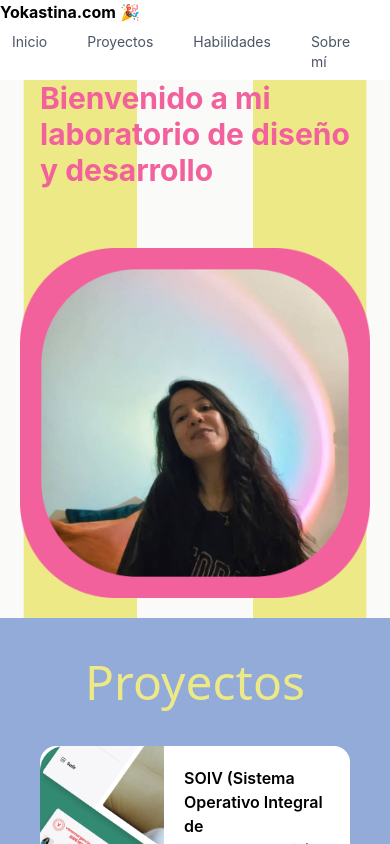
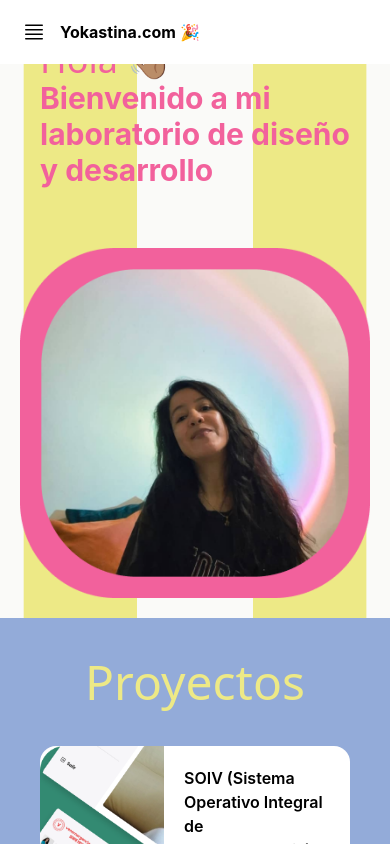
Before and after one commit to Yokaleis/Yokastina-Web-Site, a React (Vite) app: page / in a window 390 px wide. Shown: the top 844 px of the page. Built offline with nearby package versions, Linux system fonts and the light colour scheme; a web font is replaced by a local one.

Commit message:
refactor: corrección en funcionamiento del menu responsive

```diff
--- a/package.json
+++ b/package.json
@@ -11,6 +11,7 @@
   },
   "dependencies": {
     "@emailjs/browser": "^4.4.1",
+    "@headlessui/react": "^2.2.9",
     "@tailwindcss/vite": "^4.2.0",
     "react": "^19.2.0",
     "react-dom": "^19.2.0",
--- a/src/pages/Home.jsx
+++ b/src/pages/Home.jsx
@@ -10,12 +10,12 @@ import { projects } from '../mockups/proyects'
 
 //IMAGENES
 import yoSoy from './components/assets/sobremi.png'
-import { Menu } from './components/Menu'
+import { MenuPrincipal } from './components/Menu'
 
 export function Home() {
   return (
   <>
-  <Menu/>
+  <MenuPrincipal/>
   <Header/>
 
     {/* <div className='items-center m-30'>
--- a/src/pages/components/Footer.jsx
+++ b/src/pages/components/Footer.jsx
@@ -1,24 +1,29 @@
+//LIBRERIAS
+import { ScrollLink } from 'react-scroll';
+
 //ICONOS
 import { Instagram, Linkedin, Threads } from './Icons';
 
 export function Footer() {
-    return(
-        <div className="grid lg:grid-cols-2 md:grid-cols-1 gap-8 bg-amarillobanana/20 items-center text-center h-auto align-baseline p-10">
+    return (
+        <>
+    <div className=" bg-amarillobanana/20 items-center text-center h-auto align-baseline p-10">
+                <div className="grid lg:grid-cols-2 md:grid-cols-1 gap-8 mb-6">
             <div className="gid grid-cols-2 justify-center">
-              <a href="./Yoka Leis _ CV _ Ingeniera en Informática _ UI Designer _ FrontEnd _ Remoto.pdf" download className="bg-rosachicle/30 text-rosachicle font-bold text-lg mr-2 px-3 py-3 rounded-full">Descarga mi CV aquí 🤭📃✨</a>
-              <ul className="mt-10">
-                <li>Inicio</li>
-                <li>Proyectos</li>
-                <li>Habilidades</li>
-                <li>Sobre mí</li>
-                <li>Contacto</li>
-              </ul>
-              </div>
+                <a href="./Yoka Leis _ CV _ Ingeniera en Informática _ UI Designer _ FrontEnd _ Remoto.pdf" download className="bg-rosachicle/30 text-rosachicle font-bold text-lg mr-2 px-3 py-3 rounded-full">Descarga mi CV aquí 🤭📃✨</a>
+
+            </div>
             <div className="flex justify-center gap-6">
-                <a href="https://www.threads.com/@yokastina" target="_blank" rel="noopener noreferrer"><Threads/></a>
-                <a href="https://www.instagram.com/yokastina/" target="_blank" rel="noopener noreferrer"><Instagram/></a>
-                <a href="https://www.linkedin.com/in/yokaleis/" target="_blank" rel="noopener noreferrer"><Linkedin/></a>
+                <a href="https://www.threads.com/@yokastina" target="_blank" rel="noopener noreferrer"><Threads /></a>
+                <a href="https://www.instagram.com/yokastina/" target="_blank" rel="noopener noreferrer"><Instagram /></a>
+                <a href="https://www.linkedin.com/in/yokaleis/" target="_blank" rel="noopener noreferrer"><Linkedin /></a>
             </div>
         </div>
+        <div className="grid grid-cols-1 text-center">
+                <p>Todos los derechos reservados</p>
+            </div>
+
+    </div>
+        </>
     )
 }
--- a/src/pages/components/Menu.jsx
+++ b/src/pages/components/Menu.jsx
@@ -1,41 +1,127 @@
 import { Link } from 'react-router-dom'
 import { Link as ScrollLink } from 'react-scroll'
+import { MenuButton, MenuItem, MenuItems, Menu } from '@headlessui/react';
 
-export function Menu() {
+
+export function MenuPrincipal() {
   return (
     <>
       <nav className="fixed top-0 left-0 w-full z-50 bg-white after:pointer-events-none after:absolute after:inset-x-0 after:bottom-0 after:h-px after:bg-white/10">
-        <div className="grid lg:grid-cols-[40%_60%] md:grid-cols-2 items-center lg:h-16 sm:h-20">
-          <div className="lg:ml-10 sm:text-center">
-            <span className="font-bold">Yokastina.com 🎉</span>
-          </div>
-          <div className="flex space-x-4 sm:justify-center">
-            {/* <!-- Current: "bg-gray-950/50 text-white", Default: "text-gray-300 hover:bg-white/5 hover:text-white" --> */}
-            <a href="#" className="px-3 py-2 text-sm">
+        <div className="mx-auto px-2 sm:px-6 lg:px-8">
+
+          <div className='flex h-16 items-center'>
+
+            <div className="inset-y-0 left-0 flex items-center sm:hidden">
+              {/* <!-- Mobile menu button--> */}
+              <button type="button" className=" items-center justify-center rounded-md p-2 text-gray-400 hover:bg-white/5 hover:text-white focus:outline-2 focus:-outline-offset-1 focus:outline-indigo-500">
+                <Menu>
+                  <MenuButton className="inline-flex items-center gap-2 rounded-md bg-transparent px-1.5 py-1.5 text-sm/6 font-semibold text-black">
+                    <svg xmlns="http://www.w3.org/2000/svg" fill="none" viewBox="0 0 24 24" stroke-width="1.5" stroke="currentColor" class="size-6">
+                      <path stroke-linecap="round" stroke-linejoin="round" d="M3.75 5.25h16.5m-16.5 4.5h16.5m-16.5 4.5h16.5m-16.5 4.5h16.5" />
+                    </svg>
+                  </MenuButton>
+
+                  <MenuItems
+                    transition
+                    anchor="bottom end"
+                    className="w-full origin-top-right  bg-white p-6 text-sm/6 text-gray-600 transition duration-100 ease-out [--anchor-gap:--spacing(1)] focus:outline-none data-closed:scale-95 data-closed:opacity-0"
+                  >
+                    <MenuItem>
+                      <button className="group flex w-full items-center gap-2 rounded-lg px-3 py-2 font-medium">
+                        <a href="#" className="lg:px-3 lg:py-2 lg:text-sm sm:px-1 sm:py-1 sm:text-xs">
                           <ScrollLink to="inicio" spy={true}
                             smooth={true}
                             offset={-70} // Ajusta esto según la altura de tu menú
                             duration={500} className={location.pathname === "inicio" ? "text-black border-2 py-1.5 border-spacing-2 border-transparent border-b-secondary" : "text-gray-600 hover:text-rosachicle"}>Inicio</ScrollLink>
                         </a>
-            <a href="#" className="px-3 py-2 text-sm">
+
+                      </button>
+                    </MenuItem>
+                    <MenuItem>
+                      <button className="group flex w-full items-center gap-2 rounded-lg px-3 py-2 font-medium">
+
+                        <a href="#" className="lg:px-3 lg:py-2 lg:text-sm sm:px-1 sm:py-1 sm:text-xs">
                           <ScrollLink to="proyectos" spy={true}
                             smooth={true}
                             offset={-70} // Ajusta esto según la altura de tu menú
                             duration={500} className={location.pathname === "proyectos" ? "text-black border-2 py-1.5 border-spacing-2 border-transparent border-b-secondary" : "text-gray-600 hover:text-rosachicle"}>Proyectos</ScrollLink>
                         </a>
-            <a href="#" className="px-3 py-2 text-sm">
+                      </button>
+                    </MenuItem>
+
+                    <MenuItem>
+                      <button className="group flex w-full items-center gap-2 rounded-lg px-3 py-2 font-medium">
+
+                        <a href="#" className="lg:px-3 lg:py-2 lg:text-sm sm:px-1 sm:py-1 sm:text-xs">
                           <ScrollLink to="habilidades" spy={true}
                             smooth={true}
                             offset={-70} // Ajusta esto según la altura de tu menú
                             duration={500} className={location.pathname === "habilidades" ? "text-black border-2 py-1.5 border-spacing-2 border-transparent border-b-secondary" : "text-gray-600 hover:text-rosachicle"}>Habilidades</ScrollLink>
                         </a>
-            <a href="#" className="px-3 py-2 text-sm">
+                      </button>
+                    </MenuItem>
+
+                    <MenuItem>
+                      <button className="group flex w-full items-center gap-2 rounded-lg px-3 py-2 font-medium">
+
+                        <a href="#" className="lg:px-3 lg:py-2 lg:text-sm sm:px-1 sm:py-1 sm:text-xs">
                           <ScrollLink to="sobremi" spy={true}
                             smooth={true}
                             offset={-70} // Ajusta esto según la altura de tu menú
                             duration={500} className={location.pathname === "sobremi" ? "text-black border-2 py-1.5 border-spacing-2 border-transparent border-b-secondary" : "text-gray-600 hover:text-rosachicle"}>Sobre mí</ScrollLink>
                         </a>
-            <a href="#" className="px-3 py-2 text-sm">
+                      </button>
+                    </MenuItem>
+
+                    <MenuItem>
+                      <button className="group flex w-full items-center gap-2 rounded-lg px-3 py-2 font-medium">
+
+                        <a href="#" className="lg:px-3 lg:py-2 lg:text-sm sm:px-1 sm:py-1 sm:text-xs">
+                          <ScrollLink to="contacto" spy={true}
+                            smooth={true}
+                            offset={-70} // Ajusta esto según la altura de tu menú
+                            duration={500} className={location.pathname === "contacto" ? "text-black border-2 py-1.5 border-spacing-2 border-transparent border-b-secondary" : "text-gray-600 hover:text-rosachicle"}>Contacto</ScrollLink>
+                        </a>
+                      </button>
+                    </MenuItem>
+
+                  </MenuItems>
+                </Menu>
+              </button>
+            </div>
+
+            <div className="flex shrink-0 items-center">
+              <span className="font-bold">Yokastina.com 🎉</span>
+            </div>
+
+            <div className="flex content-center m-auto sm:items-stretch sm:justify-start">
+              <div className="hidden sm:ml-6 sm:block">
+                <div className="flex space-x-4">
+                  <a href="#" className="lg:px-3 lg:py-2 lg:text-sm sm:px-1 sm:py-1 sm:text-xs">
+                    <ScrollLink to="inicio" spy={true}
+                      smooth={true}
+                      offset={-70} // Ajusta esto según la altura de tu menú
+                      duration={500} className={location.pathname === "inicio" ? "text-black border-2 py-1.5 border-spacing-2 border-transparent border-b-secondary" : "text-gray-600 hover:text-rosachicle"}>Inicio</ScrollLink>
+                  </a>
+                  <a href="#" className="lg:px-3 lg:py-2 lg:text-sm sm:px-1 sm:py-1 sm:text-xs">
+                    <ScrollLink to="proyectos" spy={true}
+                      smooth={true}
+                      offset={-70} // Ajusta esto según la altura de tu menú
+                      duration={500} className={location.pathname === "proyectos" ? "text-black border-2 py-1.5 border-spacing-2 border-transparent border-b-secondary" : "text-gray-600 hover:text-rosachicle"}>Proyectos</ScrollLink>
+                  </a>
+                  <a href="#" className="lg:px-3 lg:py-2 lg:text-sm sm:px-1 sm:py-1 sm:text-xs">
+                    <ScrollLink to="habilidades" spy={true}
+                      smooth={true}
+                      offset={-70} // Ajusta esto según la altura de tu menú
+                      duration={500} className={location.pathname === "habilidades" ? "text-black border-2 py-1.5 border-spacing-2 border-transparent border-b-secondary" : "text-gray-600 hover:text-rosachicle"}>Habilidades</ScrollLink>
+                  </a>
+                  <a href="#" className="lg:px-3 lg:py-2 lg:text-sm sm:px-1 sm:py-1 sm:text-xs">
+                    <ScrollLink to="sobremi" spy={true}
+                      smooth={true}
+                      offset={-70} // Ajusta esto según la altura de tu menú
+                      duration={500} className={location.pathname === "sobremi" ? "text-black border-2 py-1.5 border-spacing-2 border-transparent border-b-secondary" : "text-gray-600 hover:text-rosachicle"}>Sobre mí</ScrollLink>
+                  </a>
+                  <a href="#" className="lg:px-3 lg:py-2 lg:text-sm sm:px-1 sm:py-1 sm:text-xs">
                     <ScrollLink to="contacto" spy={true}
                       smooth={true}
                       offset={-70} // Ajusta esto según la altura de tu menú
@@ -43,6 +129,13 @@ export function Menu() {
                   </a>
                 </div>
               </div>
+            </div>
+
+          </div>
+
+
+
+        </div>
       </nav>
     </>
   )
```
Also changed, not shown: 1 other file (tests, documents, lock files or other folders). Lines whose indentation alone changed are shown as unchanged.
